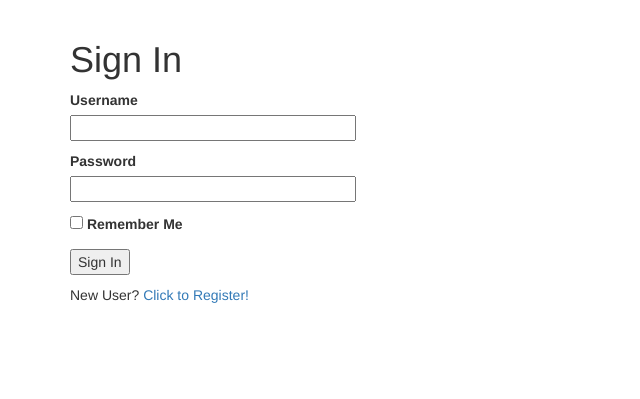
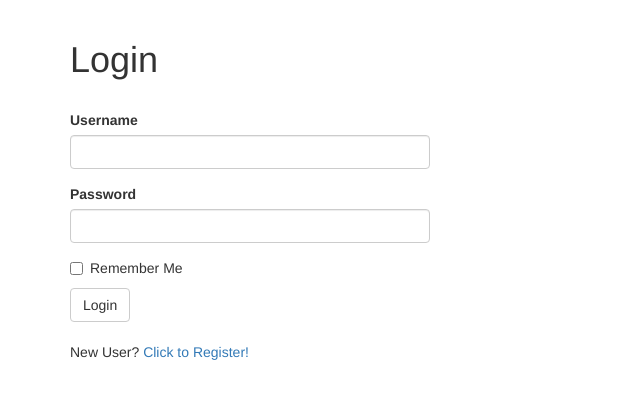
Before and after one commit to boceckts/ideahub, a Flask app: page /login in a window 1280 px wide. Shown: the part 52-451 px from the top of the page, without its empty margins (0-640 px from the left). Run offline with Flask 2, Linux system fonts and the light colour scheme; some libraries are stand-ins or nearby versions.

Commit message:
Redesigned login page

```diff
--- a/app/forms.py
+++ b/app/forms.py
@@ -1,16 +1,16 @@
 from flask_wtf import FlaskForm
 from wtforms import StringField, PasswordField, BooleanField, SubmitField, SelectField
-from wtforms.validators import ValidationError, DataRequired, Email, EqualTo
+from wtforms.validators import ValidationError, DataRequired, Email, EqualTo, Length
 
 from app.services.idea_service import idea_title_exists
 from app.services.user_service import username_exists, email_exists
 
 
 class LoginForm(FlaskForm):
-    username = StringField('Username', validators=[DataRequired()])
+    username = StringField('Username', validators=[DataRequired(), Length(min=1, max=64)])
     password = PasswordField('Password', validators=[DataRequired()])
     remember_me = BooleanField('Remember Me')
-    submit = SubmitField('Sign In')
+    submit = SubmitField('Login')
 
 
 class RegistrationForm(FlaskForm):
--- a/app/templates/login.html
+++ b/app/templates/login.html
@@ -1,25 +1,15 @@
 {% extends "base.html" %}
+{% import 'bootstrap/wtf.html' as wtf %}
 
 {% block app_content %}
-    <h1>Sign In</h1>
-    <form action="" method="post" novalidate>
-        {{ form.hidden_tag() }}
-        <p>
-            {{ form.username.label }}<br>
-            {{ form.username(size=32) }}<br>
-            {% for error in form.username.errors %}
-            <span style="color: red;">[{{ error }}]</span>
-            {% endfor %}
-        </p>
-        <p>
-            {{ form.password.label }}<br>
-            {{ form.password(size=32) }}<br>
-            {% for error in form.password.errors %}
-            <span style="color: red;">[{{ error }}]</span>
-            {% endfor %}
-        </p>
-        <p>{{ form.remember_me() }} {{ form.remember_me.label }}</p>
-        <p>{{ form.submit() }}</p>
-    </form>
-    <p>New User? <a href="{{ url_for('register') }}">Click to Register!</a></p>
+    <h1>Login</h1>
+    <div class=container"><br>
+        <div class="row">
+            <div class="col-sm-6 col-md-4">
+                {{ wtf.quick_form(form) }}
+            </div>
+        </div>
+    </div>
+    <br>
+    <p>New User? <a class="link" href="{{ url_for('register') }}">Click to Register!</a></p>
 {% endblock %}
```
